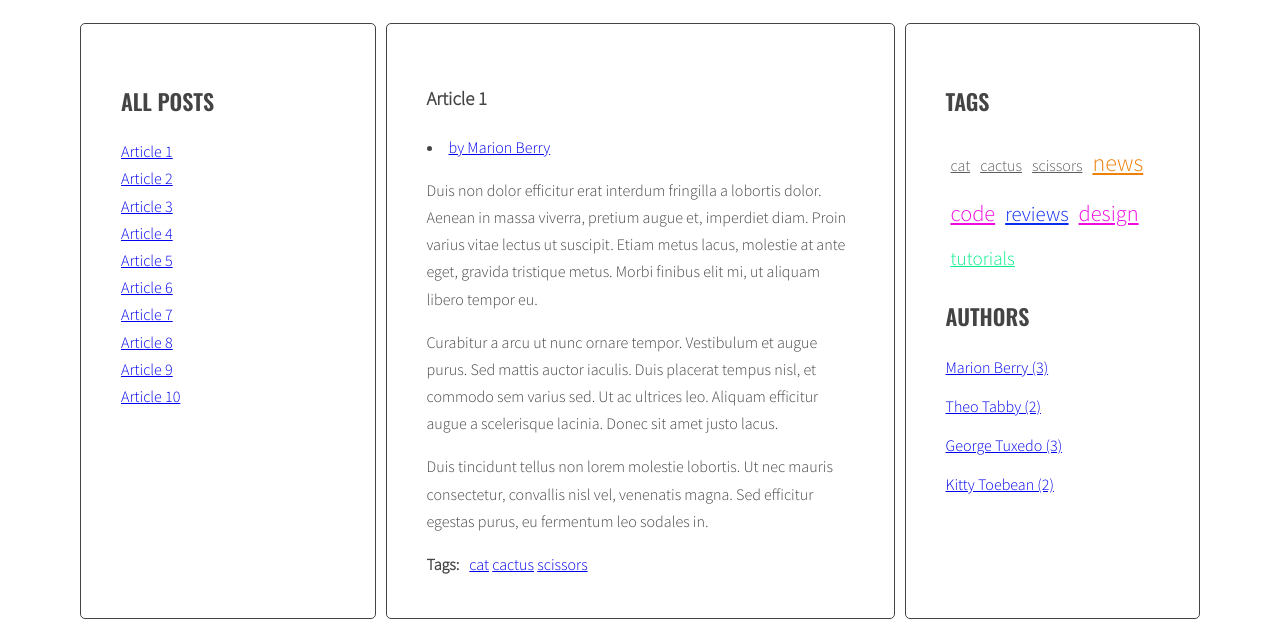
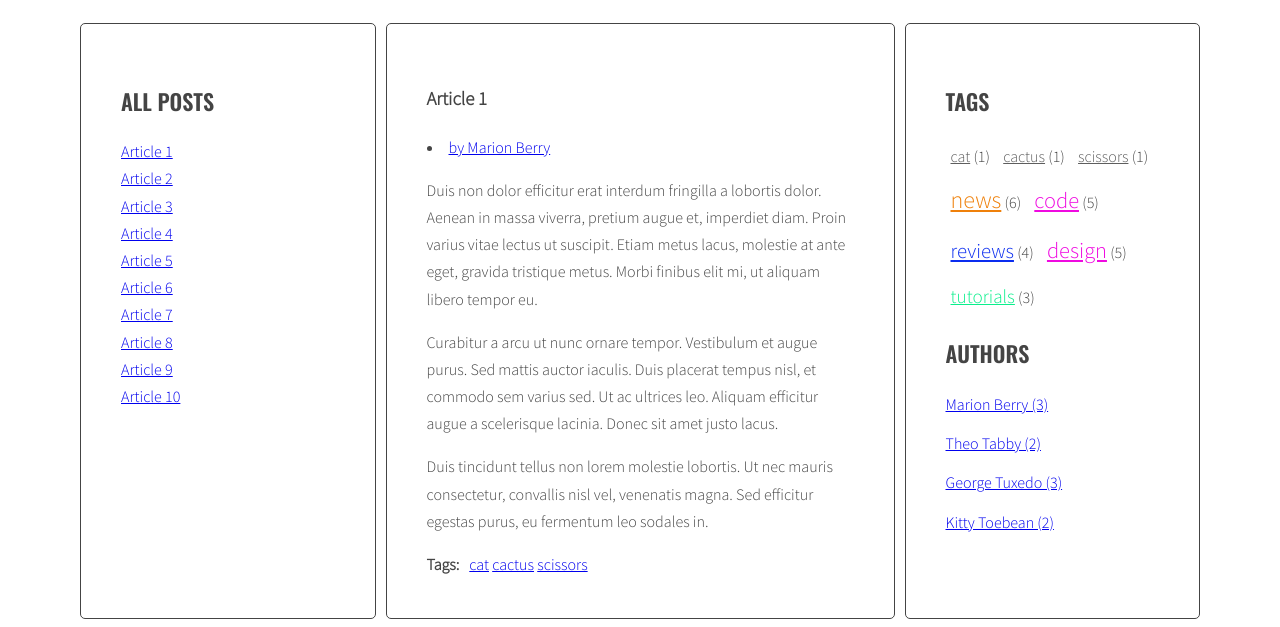
Before and after one commit to martingx89/javascript-blog, a website: page index.html in a window 1280 px wide. Shown: the part 220-847 px from the top of the page. Drawn offline with nearby package versions, Linux system fonts and the light colour scheme.

Commit message:
Add tagsCloud template

```diff
--- a/index.html
+++ b/index.html
@@ -387,6 +387,13 @@
     <script id="template-author-link" type="text/x-handlebars-template">
       <li><a href='#author-{{id}}'>by {{title}}</a></li>
     </script>
+    <script id="template-tag-cloud-link" type="text/x-handlebars-template">
+      {{#each tags}}
+        <li class='{{className}}'>
+          <a href='#tag-{{tag}}'>{{tag}}</a><span>
+            ({{count}})</span></li>
+      {{/each}}
+    </script>
     <script src="https://cdnjs.cloudflare.com/ajax/libs/handlebars.js/4.1.0/handlebars.min.js"></script>
     <script src="js/script.js"></script>
   </body>
--- a/js/script.js
+++ b/js/script.js
@@ -8,6 +8,9 @@
   ),
   authorLink: Handlebars.compile(
     document.querySelector('#template-author-link').innerHTML
+  ),
+  tagCloudLink: Handlebars.compile(
+    document.querySelector('#template-tag-cloud-link').innerHTML
   ),
 };
 const opts = {
@@ -183,16 +186,23 @@
   const tagsParams = calculateTagsParams(allTags);
   // console.log('tagsParams', tagsParams);
 
-  let allTagsHTML = '';
+  // let allTagsHTML = '';
+  const allTagsData = { tags: [] };
   for (let tag in allTags) {
-    const tagLinkHTML = `<li class="${calculateTagClass(
-      allTags[tag],
-      tagsParams
-    )}"><a href="#tag-${tag}">${tag}</a></li>`; //<span> (${allTags[tag]})</span></li>
-    // allTagsHTML += `<li > <a href="#tag-${tag}">${tag}</a><span> (${allTags[tag]})</span></li>`;
-    allTagsHTML += tagLinkHTML;
+    // const tagLinkHTML = `<li class="${calculateTagClass(
+    //   allTags[tag],
+    //   tagsParams
+    // )}"><a href="#tag-${tag}">${tag}</a></li>`; //<span> (${allTags[tag]})</span></li>
+    // // allTagsHTML += `<li > <a href="#tag-${tag}">${tag}</a><span> (${allTags[tag]})</span></li>`;
+    // allTagsHTML += tagLinkHTML;
+    allTagsData.tags.push({
+      tag: tag,
+      count: allTags[tag],
+      className: calculateTagClass(allTags[tag], tagsParams),
+    });
   }
-  tagList.innerHTML = allTagsHTML;
+  // tagList.innerHTML = allTagsHTML;
+  tagList.innerHTML = templates.tagCloudLink(allTagsData);
 }
 
 generateTags();
```
